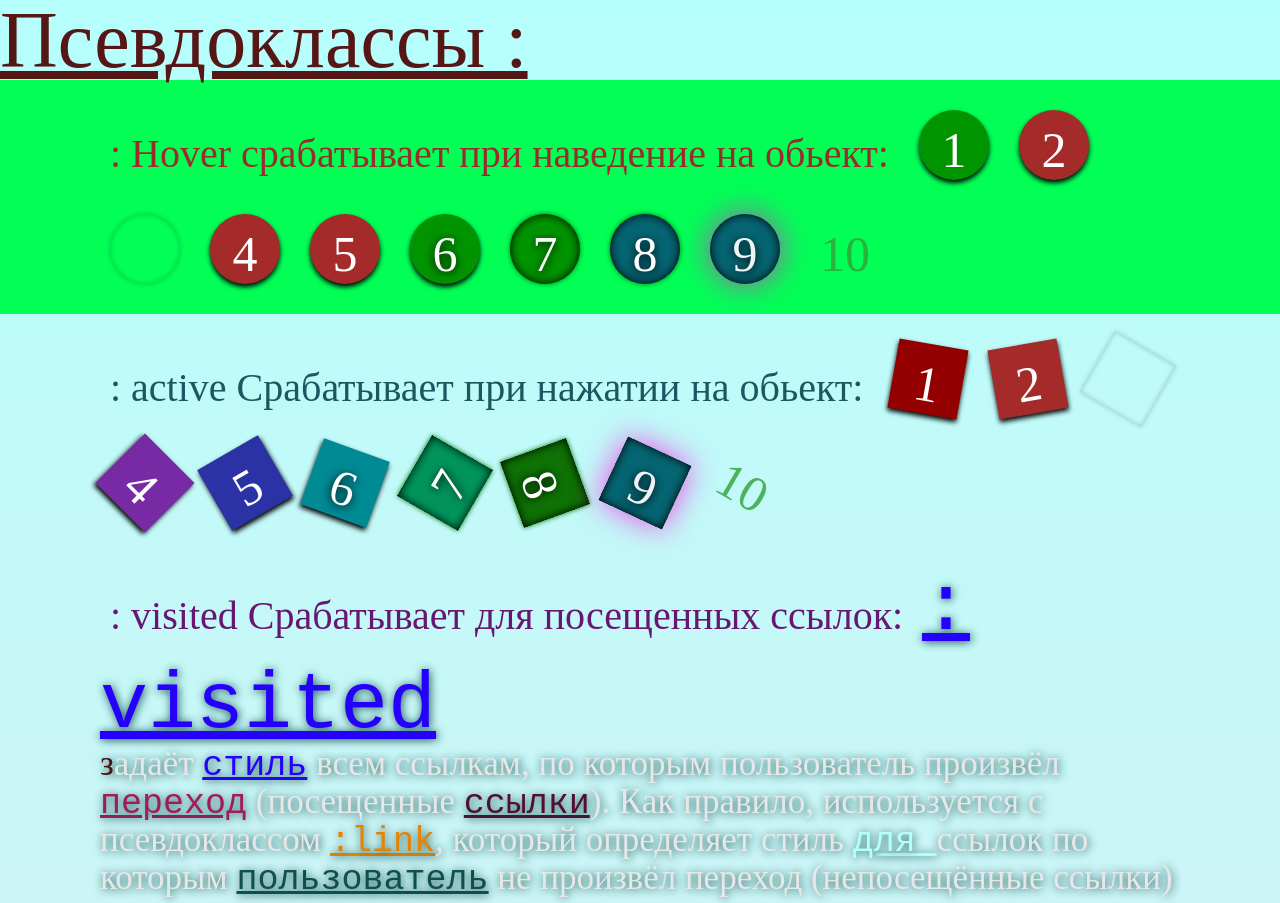
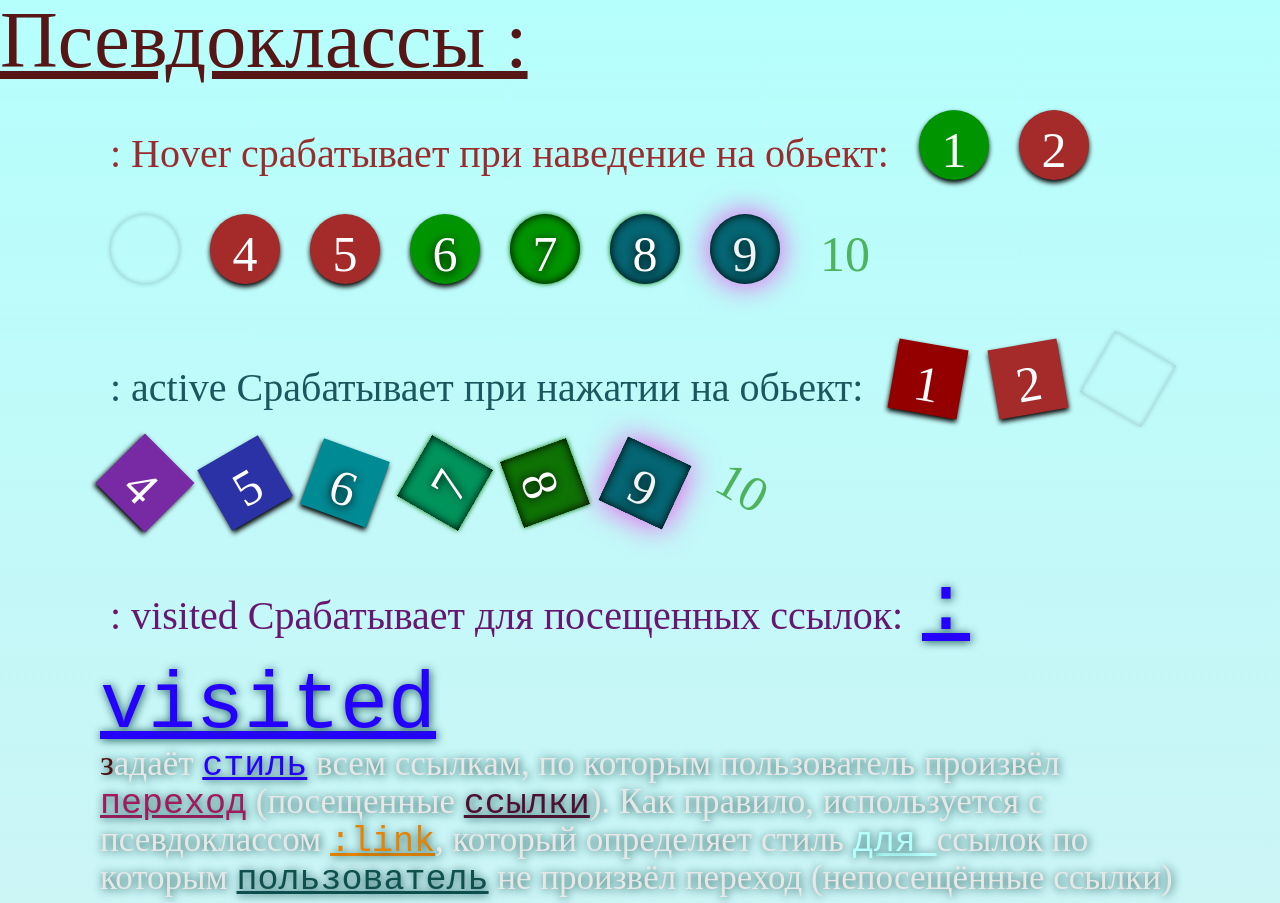
Before and after one commit to TihimVecherom/My_first_Lesson_8.1, a plain HTML site: page index.html in a window 1280 px wide. Shown: the top 903 px of the page. Drawn offline with Linux system fonts and the light colour scheme; files whose address does not match are found by name.

Commit message:
Add files via upload

```diff
--- a/css/style.css
+++ b/css/style.css
@@ -10,7 +10,7 @@
     font-display: swap;
 }
 .wrapper {
-	max-width: 1500px;
+
 	font-family: 'RuslanDisplay-Regular' ;
 	font-size: 40px;
 	overflow: hidden;
@@ -27,11 +27,9 @@
 	color: rgb(87, 22, 22);
 }
 .one{
-
 	max-height: 100%;
 	margin: 0 auto;
 	padding: 20px 100px 20px 100px;
-	background-color: #01ff56;
 }
 .one::before{
 	content: ": Hover срабатывает при наведение на обьект:";
```
